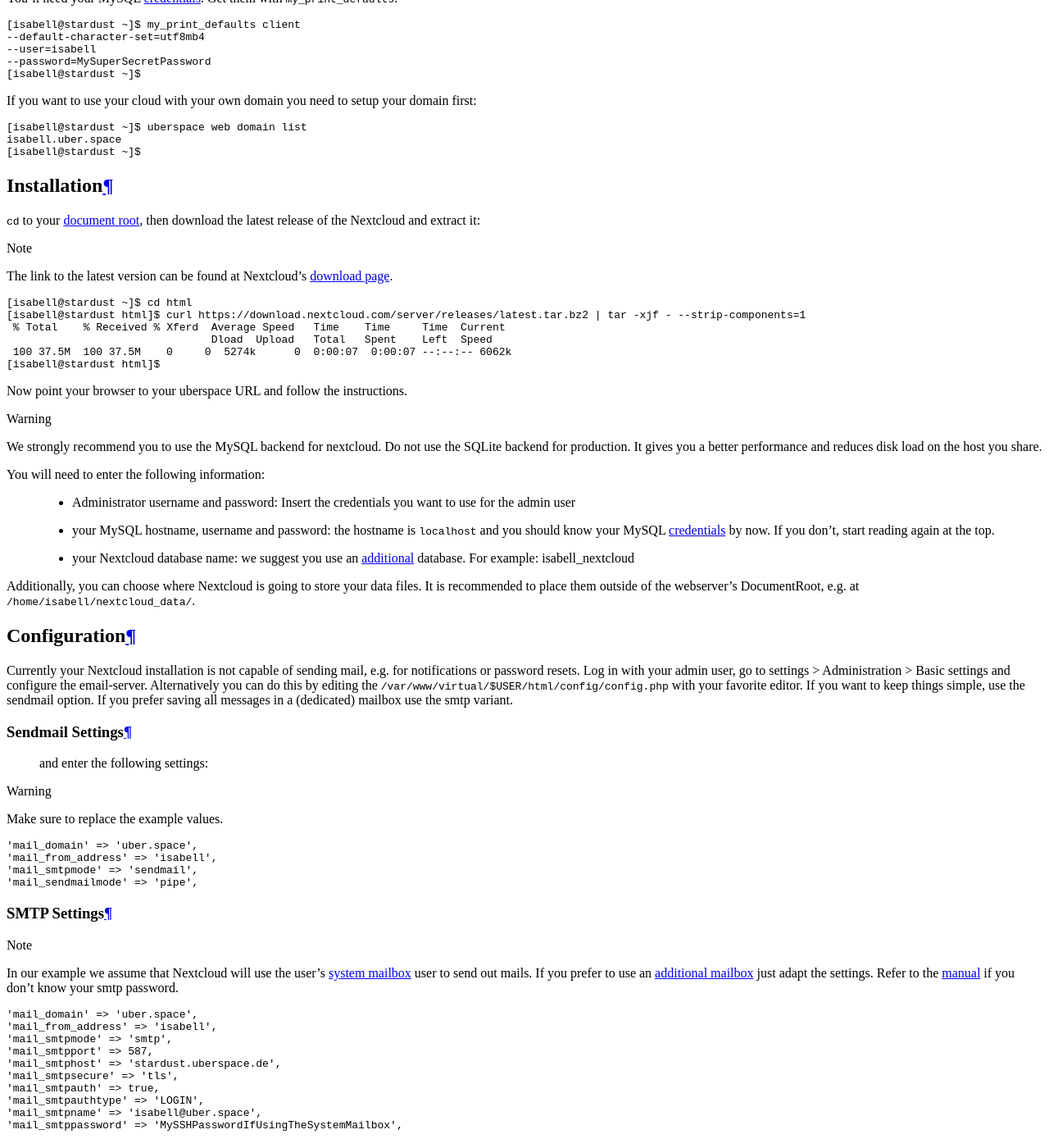
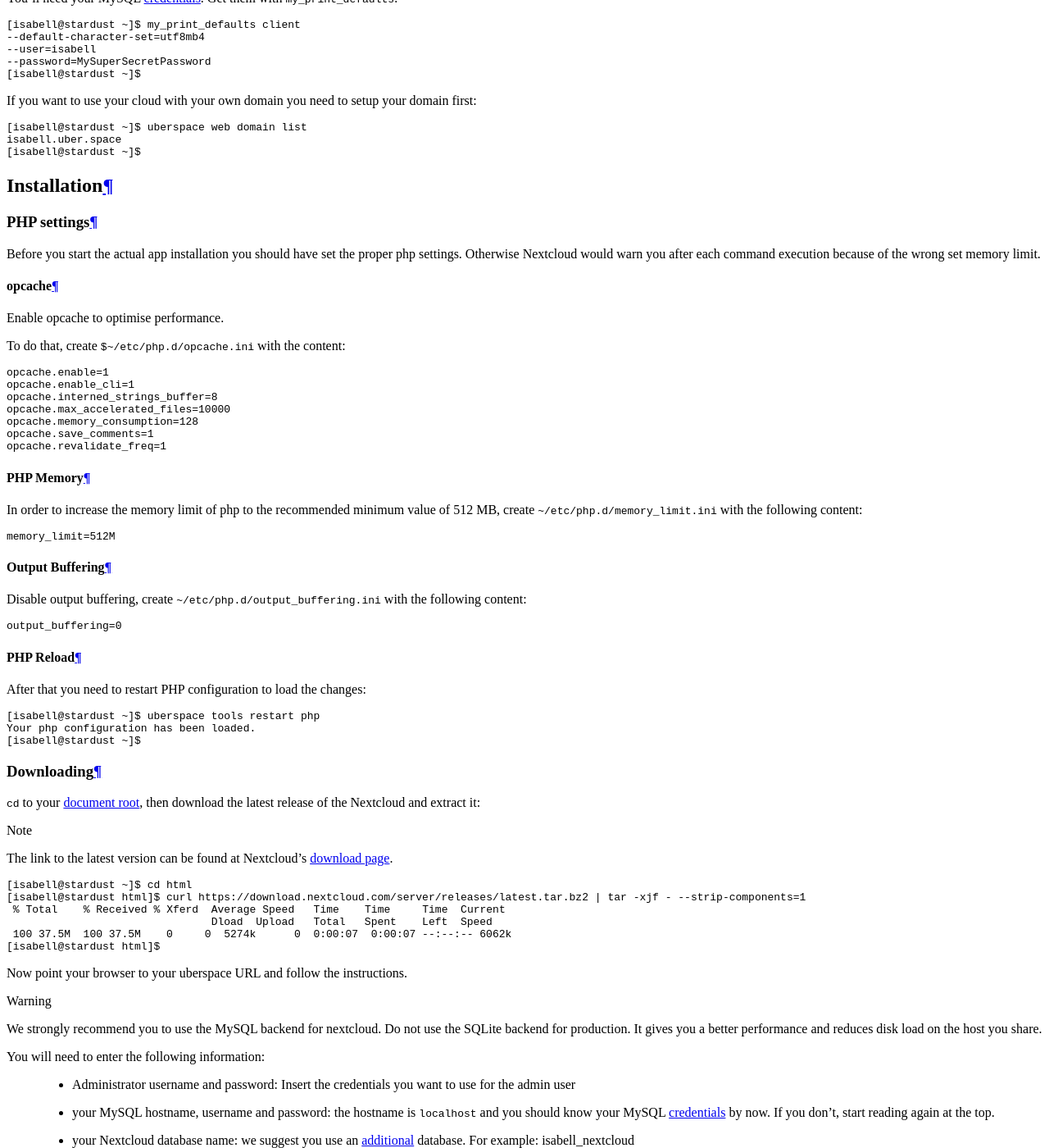
Before and after one commit to Uberspace/lab, a Sphinx documentation site: the page built from source/guide_nextcloud.rst, in a window 1280 px wide and 1400 px high, scrolled down 5125 px. Shown: the whole window at 82% size. Built offline with Sphinx 7.4.7 and the Read the Docs theme 2.0.0, drawn with Linux system fonts in a browser that asks for light colours; some of the changed text lies outside the part shown.

Commit message:
[nextcloud] :memo: move php settings section

```diff
--- a/source/guide_nextcloud.rst
+++ b/source/guide_nextcloud.rst
@@ -55,6 +55,60 @@
 
 Installation
 ============
+
+PHP settings
+------------
+
+Before you start the actual app installation you should have set the proper php settings. Otherwise Nextcloud would warn you after each command execution because of the wrong set memory limit.
+
+opcache
+^^^^^^^
+
+Enable opcache to optimise performance.
+
+To do that, create ``$~/etc/php.d/opcache.ini`` with the content:
+
+.. code-block:: ini
+
+ opcache.enable=1
+ opcache.enable_cli=1
+ opcache.interned_strings_buffer=8
+ opcache.max_accelerated_files=10000
+ opcache.memory_consumption=128
+ opcache.save_comments=1
+ opcache.revalidate_freq=1
+
+PHP Memory
+^^^^^^^^^^
+
+In order to increase the memory limit of php to the recommended minimum value of 512 MB, create ``~/etc/php.d/memory_limit.ini`` with the following content:
+
+.. code-block:: ini
+
+ memory_limit=512M
+
+Output Buffering
+^^^^^^^^^^^^^^^^
+
+Disable output buffering, create ``~/etc/php.d/output_buffering.ini`` with the following content:
+
+.. code-block:: ini
+
+ output_buffering=0
+
+PHP Reload
+^^^^^^^^^^
+
+After that you need to restart PHP configuration to load the changes:
+
+.. code-block:: console
+
+ [isabell@stardust ~]$ uberspace tools restart php
+ Your php configuration has been loaded.
+ [isabell@stardust ~]$
+
+Downloading
+-----------
 
 ``cd`` to your :manual:`document root <web-documentroot>`, then download the latest release of the Nextcloud and extract it:
 
```
Also changed, not shown: other parts of source/guide_nextcloud.rst (+0 -46 lines).
